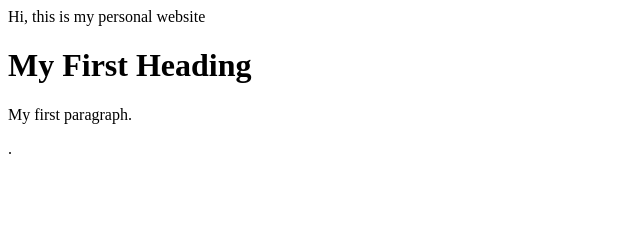
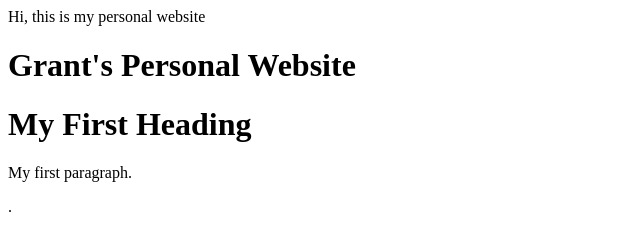
Before and after one commit to grantecastaneda/grantecastaneda.github.io, a plain HTML site: page index.html in a window 1280 px wide. Shown: the whole page, without its empty margins (0-640 px from the left). Drawn offline with Linux system fonts and the light colour scheme.

Commit message:
I added some more html code

```diff
--- a/index.html
+++ b/index.html
@@ -1,4 +1,6 @@
 Hi, this is my personal website
+<h1>Grant's Personal Website</h1>
+
 
 <!DOCTYPE html>
 <html>
```
